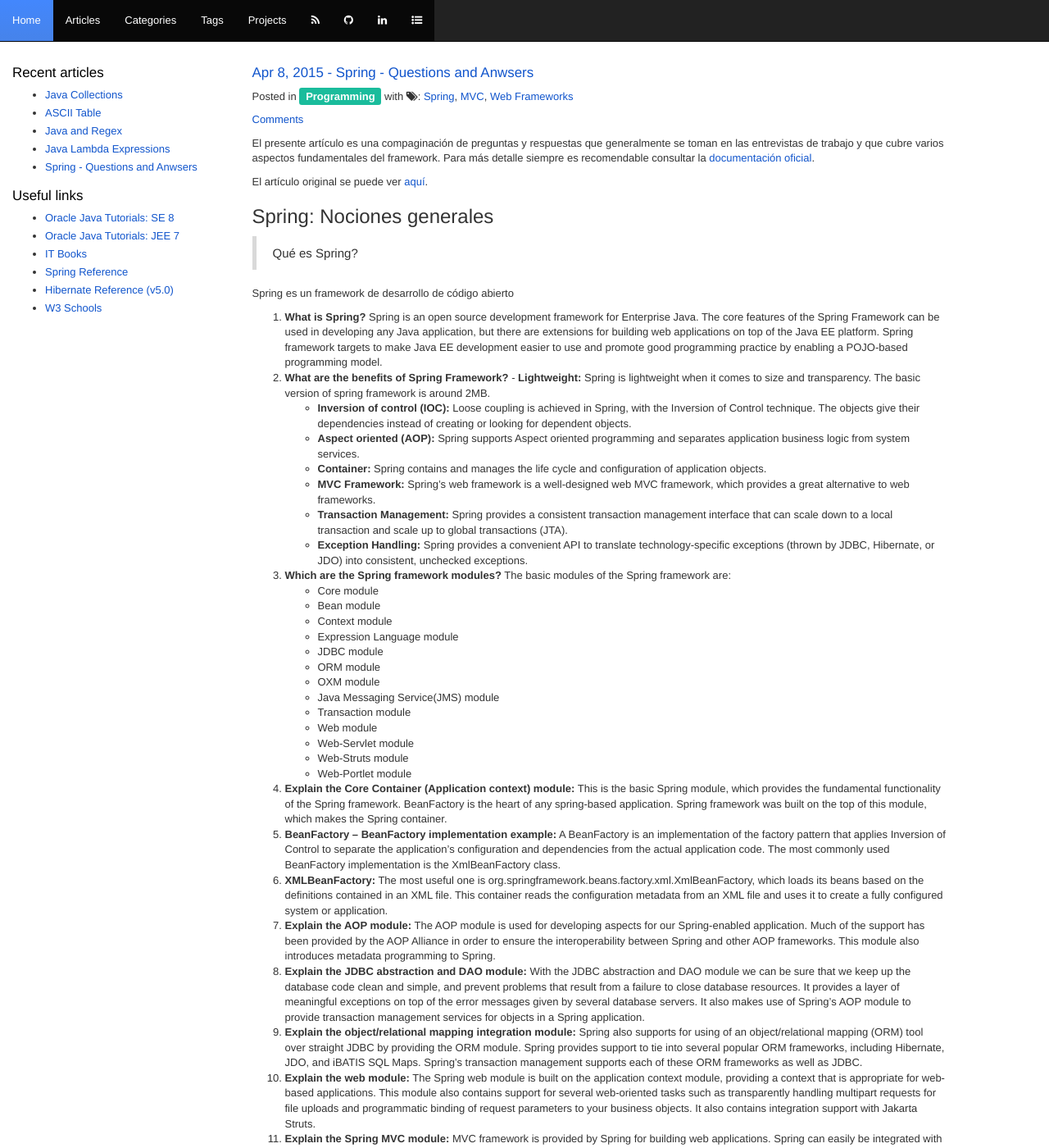
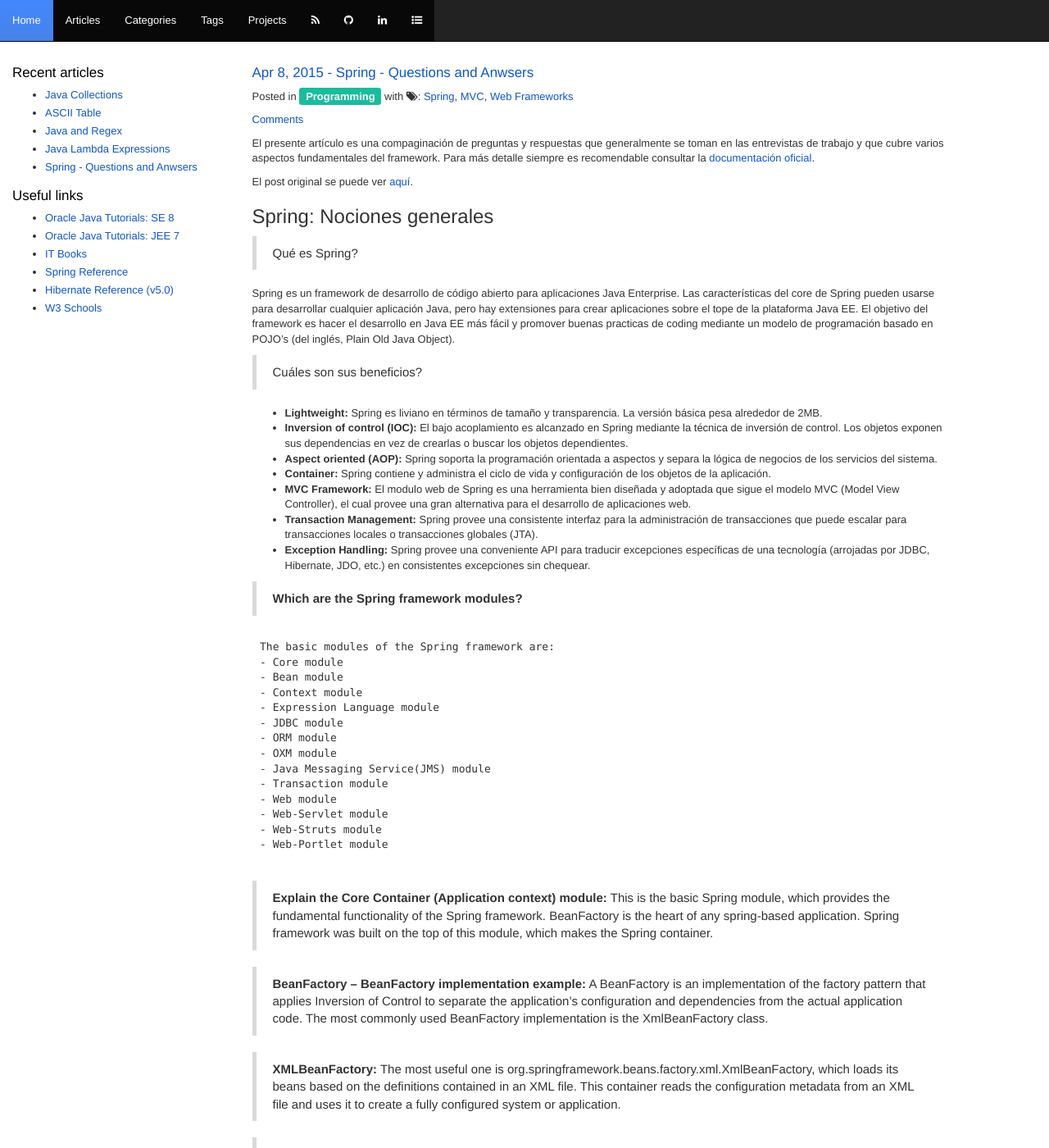
Before and after one commit to damianfanaro/damianfanaro.github.io, a Jekyll site: the page built from _posts/2015-04-08-spring-framework-qa.md, in a window 1280 px wide and 1400 px high. Shown: the whole window at 82% size. Built offline with Jekyll 4.4.1, drawn with Linux system fonts in a browser that asks for light colours; nearby versions of some CDN libraries; Markdown is read by kramdown in place of the engine named in the settings; comment, search, counter and statistics services are not loaded; some of the changed text lies outside the part shown.

Commit message:
Spring post updated

```diff
--- a/_posts/2015-04-08-spring-framework-qa.md
+++ b/_posts/2015-04-08-spring-framework-qa.md
@@ -9,24 +9,26 @@ tags: [spring, mvc, web-frameworks]
 
 El presente artículo es una compaginación de preguntas y respuestas que generalmente se toman en las entrevistas de trabajo y que cubre varios aspectos fundamentales del framework. Para más detalle siempre es recomendable consultar la [documentación oficial](http://docs.spring.io/spring/docs/current/spring-framework-reference/html/).
 
-El artículo original se puede ver [aquí](http://www.javacodegeeks.com/2014/05/spring-interview-questions-and-answers.html).
+El post original se puede ver [aquí](http://www.javacodegeeks.com/2014/05/spring-interview-questions-and-answers.html).
 
 ## Spring: Nociones generales
 
 > Qué es Spring?
 
-Spring es un framework de desarrollo de código abierto
+Spring es un framework de desarrollo de código abierto para aplicaciones Java Enterprise. Las características del core de Spring pueden usarse para desarrollar cualquier aplicación Java, pero hay extensiones para crear aplicaciones sobre el tope de la plataforma Java EE. El objetivo del framework es hacer el desarrollo en Java EE más fácil y promover buenas practicas de coding mediante un modelo de programación basado en POJO's (del inglés, Plain Old Java Object).
 
-1. **What is Spring?** Spring is an open source development framework for Enterprise Java. The core features of the Spring Framework can be used in developing any Java application, but there are extensions for building web applications on top of the Java EE platform. Spring framework targets to make Java EE development easier to use and promote good programming practice by enabling a POJO-based programming model.
-2. **What are the benefits of Spring Framework?**
- 	- **Lightweight:** Spring is lightweight when it comes to size and transparency. The basic version of spring framework is around 2MB.
-	- **Inversion of control (IOC):** Loose coupling is achieved in Spring, with the Inversion of Control technique. The objects give their dependencies instead of creating or looking for dependent objects.
-	- **Aspect oriented (AOP):** Spring supports Aspect oriented programming and separates application business logic from system services.
-	- **Container:** Spring contains and manages the life cycle and configuration of application objects.
-	- **MVC Framework:** Spring’s web framework is a well-designed web MVC framework, which provides a great alternative to web frameworks.
-	- **Transaction Management:** Spring provides a consistent transaction management interface that can scale down to a local transaction and scale up to global transactions (JTA).
-	- **Exception Handling:** Spring provides a convenient API to translate technology-specific exceptions (thrown by JDBC, Hibernate, or JDO) into consistent, unchecked exceptions.
-3. **Which are the Spring framework modules?**
+> Cuáles son sus beneficios?
+
+- **Lightweight:** Spring es liviano en términos de tamaño y transparencia. La versión básica pesa alrededor de 2MB.
+- **Inversion of control (IOC):** El bajo acoplamiento es alcanzado en Spring mediante la técnica de inversión de control. Los objetos exponen sus dependencias en vez de crearlas o buscar los objetos dependientes.
+- **Aspect oriented (AOP):** Spring soporta la programación orientada a aspectos y separa la lógica de negocios de los servicios del sistema.
+- **Container:** Spring contiene y administra el ciclo de vida y configuración de los objetos de la aplicación.
+- **MVC Framework:** El modulo web de Spring es una herramienta bien diseñada y adoptada que sigue el modelo MVC (Model View Controller), el cual provee una gran alternativa para el desarrollo de aplicaciones web.
+- **Transaction Management:** Spring provee una consistente interfaz para la administración de transacciones que puede escalar para transacciones locales o transacciones globales (JTA).
+- **Exception Handling:** Spring provee una conveniente API para traducir excepciones específicas de una tecnología (arrojadas por JDBC, Hibernate, JDO, etc.) en consistentes excepciones sin chequear.
+
+> **Which are the Spring framework modules?**
+
 	The basic modules of the Spring framework are:
 	- Core module
 	- Bean module
@@ -73,7 +89,7 @@ The most commonly used BeanFactory implementation is the XmlBeanFactory class.
 	- **Setter-based dependency injection:** Setter-based DI is accomplished by the container calling setter methods on your beans after invoking a no-argument constructor or no-argument static factory method to instantiate your bean.
 3. **Which DI would you suggest Constructor-based or setter-based DI?** You can use both Constructor-based and Setter-based Dependency Injection. The best solution is using constructor arguments for mandatory dependencies and setters for optional dependencies.
 
-### Spring Beans
+## Spring Beans
 
 1. **What are Spring beans?** The Spring Beans are Java Objects that form the backbone of a Spring application. They are instantiated, assembled, and managed by the Spring IoC container. These beans are created with the configuration metadata that is supplied to the container, for example, in the form of XML <bean/> definitions.
 Beans defined in spring framework are singleton beans. There is an attribute in bean tag named "singleton" if specified true then bean becomes singleton and if set to false then the bean becomes a prototype bean. By default it is set to true. So, all the beans in spring framework are by default singleton beans.
@@ -127,7 +143,7 @@ The bean tag has two important attributes (init-method and destroy-method) with
 	- **Confusing nature:** Autowiring is less exact than explicit wiring, so if possible prefer using explicit wiring.
 15. **Can you inject null and empty string values in Spring?** Yes, you can.
 
-### Spring Annotations
+## Spring Annotations
 
 1. **What is Spring Java-Based Configuration? Give some annotation example.** Java based configuration option enables you to write most of your Spring configuration without XML but with the help of few Java-based annotations.
 An example is the @Configuration annotation, that indicates that the class can be used by the Spring IoC container as a source of bean definitions. Another example is the@Bean annotated method that will return an object that should be registered as a bean in the Spring application context.
@@ -137,7 +153,7 @@ An example is the @Configuration annotation, that indicates that the class can b
 5. **@Autowired annotation:** The @Autowired annotation provides more fine-grained control over where and how autowiring should be accomplished. It can be used to autowire bean on the setter method just like @Required annotation, on the constructor, on a property or pn methods with arbitrary names and/or multiple arguments.
 6. **@Qualifier annotation:** When there are more than one beans of the same type and only one is needed to be wired with a property, the @Qualifier annotation is used along with @Autowired annotation to remove the confusion by specifying which exact bean will be wired.
 
-### Spring Data Access
+## Spring Data Access
 
 1. **How can JDBC be used more efficiently in the Spring framework?**
 When using the Spring JDBC framework the burden of resource management and error handling is reduced. So developers only need to write the statements and queries to get the data to and from the database. JDBC can be used more efficiently with the help of a template class provided by Spring framework, which is the JdbcTemplate (example here).
@@ -171,7 +187,7 @@ When using the Spring JDBC framework the burden of resource management and error
 	- It integrates very well with Spring’s various data access abstractions.
 9. **Which Transaction management type is more preferable?** Most users of the Spring Framework choose declarative transaction management because it is the option with the least impact on application code, and hence is most consistent with the ideals of a non-invasive lightweight container. Declarative transaction management is preferable over programmatic transaction management though it is less flexible than programmatic transaction management, which allows you to control transactions through your code.
 
-### Spring Aspect Oriented Programming (AOP)
+## Spring Aspect Oriented Programming (AOP)
 
 1. **Explain AOP:** Aspect-oriented programming, or AOP, is a programming technique that allows programmers to modularize crosscutting concerns, or behavior that cuts across the typical divisions of responsibility, such as logging and transaction management.
 2. **Aspect:** The core construct of AOP is the aspect, which encapsulates behaviors affecting multiple classes into reusable modules. It ia a module which has a set of APIs providing cross-cutting requirements. For example, a logging module would be called AOP aspect for logging. An application can have any number of aspects depending on the requirement. In Spring AOP, aspects are implemented using regular classes annotated with the @Aspect annotation (@AspectJ style).
@@ -199,7 +215,7 @@ The cross-cutting concern is a concern which is applicable throughout the applic
 12. **Explain XML Schema-based aspect implementation?** In this implementation case, aspects are implemented using regular classes along with XML based configuration.
 13. **Explain annotation-based (@AspectJ based) aspect implementation:** This implementation case (@AspectJ based implementation) refers to a style of declaring aspects as regular Java classes annotated with Java 5 annotations.
 
-### Spring Model View Controller (MVC)
+## Spring Model View Controller (MVC)
 
 1. **What is Spring MVC framework?** Spring comes with a full-featured MVC framework for building web applications. Although Spring can easily be integrated with other MVC frameworks, such as Struts, Spring’s MVC framework uses IoC to provide a clean separation of controller logic from business objects. It also allows to declaratively bind request parameters to business objects.
 2. **DispatcherServlet:** The Spring Web MVC framework is designed around a DispatcherServlet that handles all the HTTP requests and responses.
```
Also changed, not shown: other parts of _posts/2015-04-08-spring-framework-qa.md (+29 -15 lines).
